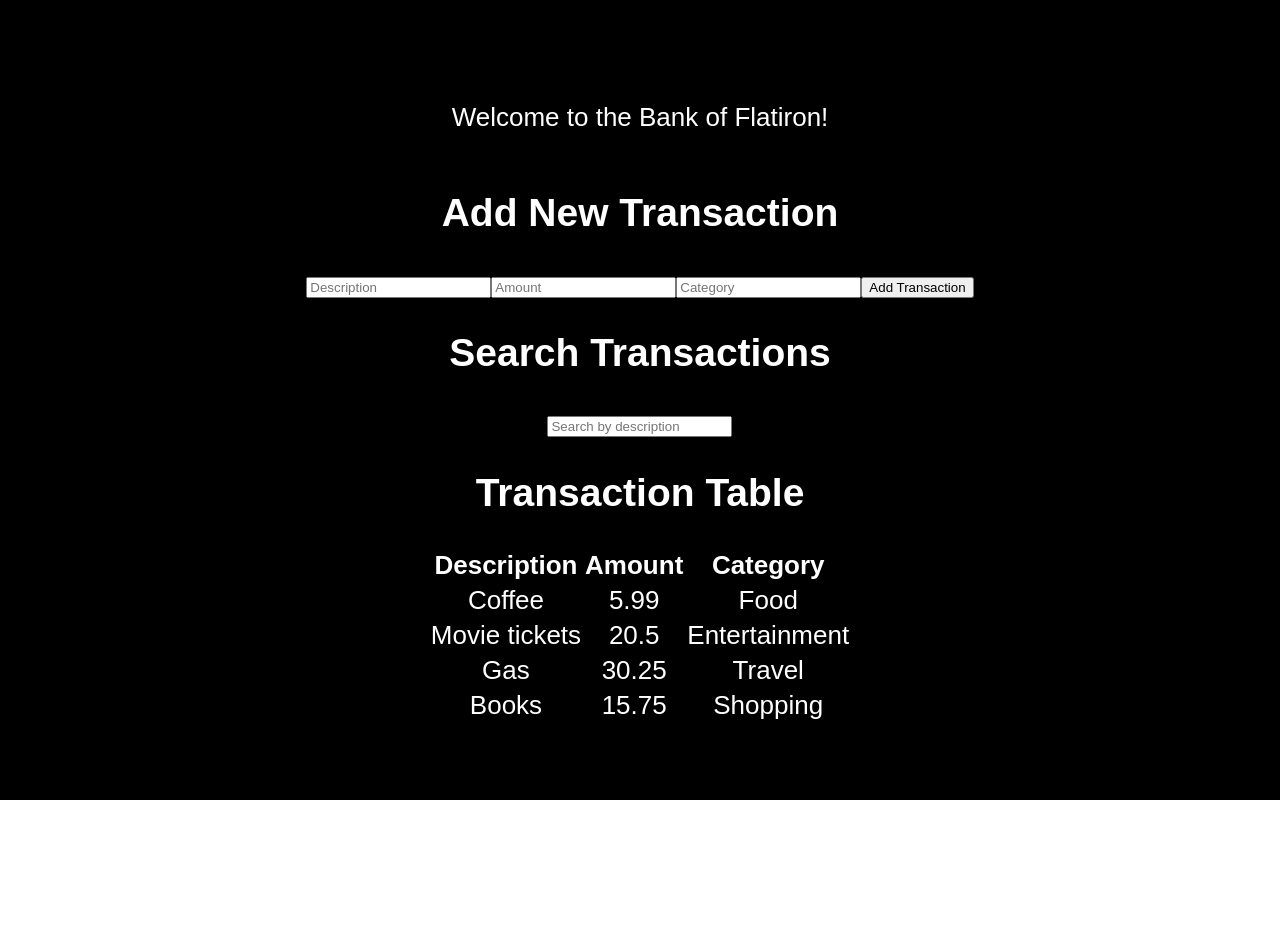
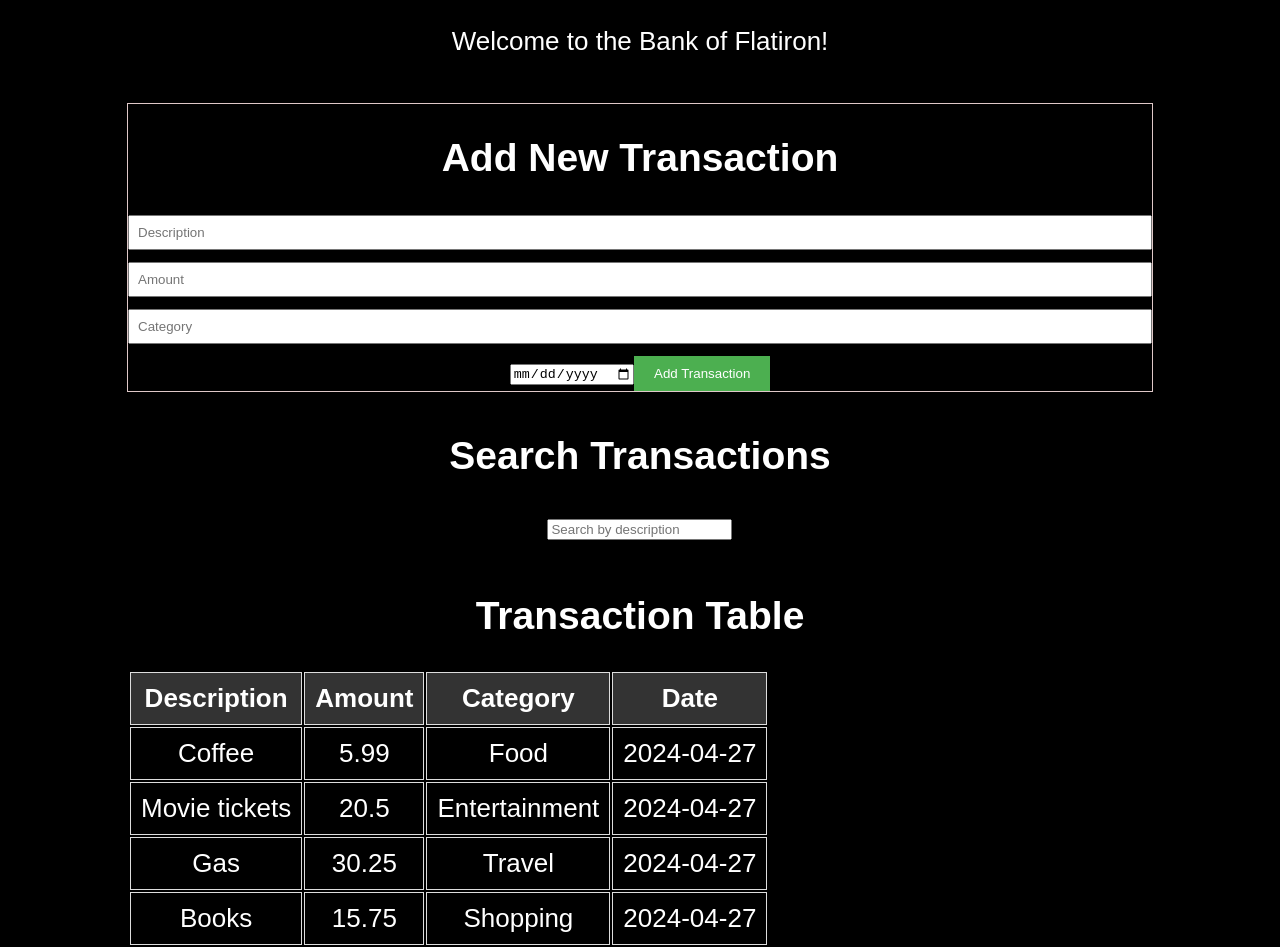
Before and after one commit to langatjoel/bank-of-flatiron-school, a React (Create React App) app: page / in a window 1280 px wide. Before the commit the page ends 800 px from the top, so only its background shows below. Built offline with nearby package versions, Linux system fonts and the light colour scheme.

Commit message:
made some solutions

```diff
--- a/src/App.css
+++ b/src/App.css
@@ -3,6 +3,7 @@ body {
   font-family: Arial, sans-serif;
   margin: 0;
   padding: 0;
+
 }
 
 .App {
@@ -25,6 +26,7 @@ body {
   color: #61dafb;
 }
 
+
 .transaction-table {
   margin-top: 20px;
   width: 80%;
@@ -32,10 +34,17 @@ body {
   margin-right: auto;
 }
 
-.transaction-table th, .transaction-table td {
+.transaction-table th {
+  background-color: #333; /* Set background color for header */
+  color: white; /* Set text color for header */
+  padding: 10px;
+}
+
+.transaction-table td {
   padding: 10px;
   border-bottom: 1px solid #ddd;
 }
+
 
 .transaction-form {
   margin-top: 20px;
--- a/src/App.js
+++ b/src/App.js
@@ -6,14 +6,16 @@ import TransactionTable from './TransactionTable';
 import TransactionForm from './TransactionForm';
 import SearchBar from './SearchBar';
 
+
 function App() {
   // Define state to hold transactions
   const [transactions, setTransactions] = useState([
-    { id: 1, description: 'Coffee', amount: 5.99, category: 'Food' },
-    { id: 2, description: 'Movie tickets', amount: 20.5, category: 'Entertainment' },
-    { id: 3, description: 'Gas', amount: 30.25, category: 'Travel' },
-    { id: 4, description: 'Books', amount: 15.75, category: 'Shopping' },
+    { id: 1, description: 'Coffee', amount: 5.99, category: 'Food', date: '2024-04-27' },
+    { id: 2, description: 'Movie tickets', amount: 20.5, category: 'Entertainment', date: '2024-04-27' },
+    { id: 3, description: 'Gas', amount: 30.25, category: 'Travel', date: '2024-04-27' },
+    { id: 4, description: 'Books', amount: 15.75, category: 'Shopping', date: '2024-04-27' },
   ]);
+
 
   // Define state for search term
   const [searchTerm, setSearchTerm] = useState('');
@@ -30,6 +32,8 @@ function App() {
         <p>
           Welcome to the Bank of Flatiron!
         </p>
+
+
         {/* Render TransactionForm component */}
         <TransactionForm addTransaction={addTransaction} />
         {/* Render SearchBar component */}
--- a/src/TransactionForm.js
+++ b/src/TransactionForm.js
@@ -5,6 +5,7 @@ function TransactionForm({ addTransaction }) {
   const [description, setDescription] = useState('');
   const [amount, setAmount] = useState('');
   const [category, setCategory] = useState('');
+  const [date, setDate] = useState(''); // Add state for date
 
   const handleSubmit = (e) => {
     e.preventDefault();
@@ -12,15 +13,17 @@ function TransactionForm({ addTransaction }) {
       description,
       amount,
       category,
+      date, // Include date in the new transaction object
     };
     addTransaction(newTransaction);
     setDescription('');
     setAmount('');
     setCategory('');
+    setDate('');
   };
 
   return (
-    <div>
+    <div className="transaction-form">
       <h2>Add New Transaction</h2>
       <form onSubmit={handleSubmit}>
         <input
@@ -41,6 +44,12 @@ function TransactionForm({ addTransaction }) {
           value={category}
           onChange={(e) => setCategory(e.target.value)}
         />
+        {/* Date input field */}
+        <input
+          type="date"
+          value={date}
+          onChange={(e) => setDate(e.target.value)}
+        />
         <button type="submit">Add Transaction</button>
       </form>
     </div>
--- a/src/TransactionTable.js
+++ b/src/TransactionTable.js
@@ -8,7 +8,7 @@ function TransactionTable({ transactions, searchTerm }) {
   );
 
   return (
-    <div>
+    <div className="transaction-table">
       <h2>Transaction Table</h2>
       <table>
         <thead>
@@ -16,6 +16,7 @@ function TransactionTable({ transactions, searchTerm }) {
             <th>Description</th>
             <th>Amount</th>
             <th>Category</th>
+            <th>Date</th> {/* Add Date column */}
           </tr>
         </thead>
         <tbody>
@@ -25,6 +26,7 @@ function TransactionTable({ transactions, searchTerm }) {
               <td>{transaction.description}</td>
               <td>{transaction.amount}</td>
               <td>{transaction.category}</td>
+              <td>{transaction.date}</td> {/* Display date */}
             </tr>
           ))}
         </tbody>
```
